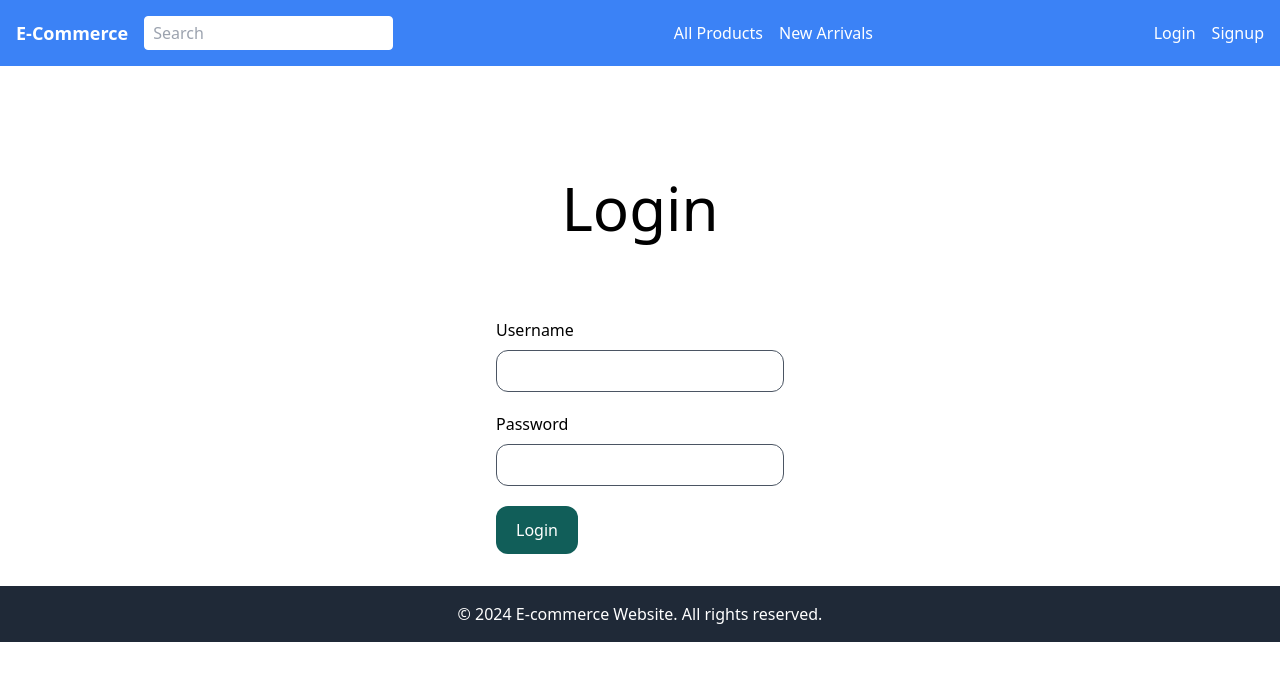
After one commit to amitgiri-13/e-commerce, a Django app: page /login/ in a window 1280 px wide. The commit adds this page. Shown: the top 681 px of the page. Run offline with Django 4.2, Linux system fonts and the light colour scheme; some libraries are stand-ins or nearby versions.

Commit message:
login and logout

```diff
--- a/ecom/ecom/settings.py
+++ b/ecom/ecom/settings.py
@@ -27,6 +27,10 @@ DEBUG = True
 
 ALLOWED_HOSTS = []
 
+#login and logout
+LOGOUT_REDIRECT_URL = '/home/'
+LOGIN_REDIRECT_URL = '/home/'
+LOGIN_URL = '/login/'
 
 # Application definition
 
--- a/ecom/store/templates/store/base.html
+++ b/ecom/store/templates/store/base.html
@@ -13,7 +13,7 @@
     <div class="container mx-auto flex justify-between items-center">
       <div class="flex items-center space-x-4">
         <a href="#" class="text-lg font-bold">E-Commerce</a>
-        <input type="text" placeholder="Search" class="px-2 py-1 border border-white rounded">
+        <input type="text" placeholder="Search" class="px-2 py-1 border border-white text-black rounded">
       </div>
       <div class="flex items-center space-x-4">
         <a href="#" class="hover:underline">All Products</a>
@@ -22,9 +22,12 @@
       <div class="flex items-center space-x-4">
         {%if request.user.is_authenticated%}
         <a href="#" class="hover:underline">Add To Cart</a>
-        <a href="#" class="hover:underline">Logout</a>
+        <form method="POST" action={%url 'logout'%} class="inline">
+            {% csrf_token %}
+            <button type="submit" class="hover:underline">logout</button>
+        </form>
         {%else%}
-        <a href="#" class="hover:underline">Login</a>
+        <a href="/login/" class="hover:underline">Login</a>
         <a href="/signup/" class="hover:underline">Signup</a>
         {%endif%}
 
--- /dev/null
+++ b/ecom/store/templates/store/login.html
@@ -0,0 +1,32 @@
+{% extends 'store/base.html' %}
+
+{%block tilte%}login{%endblock%}
+
+{%block content%}
+<div class='p-10 lg:p-20 text-center'>
+    <h1 class='text-3xl lg:text-6xl text-black'>Login</h1>
+</div>
+<form method="POST" action='.' class="lg:w-1/4 px-4 mx-auto">
+    {%csrf_token%}
+    <div class='mb-5'>
+        <label class='text-black'>Username</label>
+        <input type='text' name='username' class='w-full mt-2 px-4 py-2 rounded-xl border border-gray-600 focus:outline-none focus:border-teal-500'>
+    </div>
+    <div class='mb-5'>
+        <label class='text-black'>Password</label>
+        <input type='password' name='password' class='w-full mt-2 px-4 py-2 rounded-xl border border-gray-600 focus:outline-none focus:border-teal-500'>
+    </div>
+
+    {%if form.errors %}
+      {% for field in form%}
+         {%for error in field.errors %}
+         <div class='mb-5 p-4 rounded-xl bg-red-300 text-black'>
+            <p>{{ error|escape}}</p>
+         </div>
+         {%endfor%}
+      {%endfor%}
+    {%endif%}
+    <button type='submit' class='px-5 py-3 rounded-xl text-white bg-teal-800 hover:bg-teal-700'>Login</button>
+
+</form>
+{%endblock%}
--- a/ecom/store/urls.py
+++ b/ecom/store/urls.py
@@ -1,4 +1,5 @@
 from django.urls import path
+from django.contrib.auth import views as auth_views
 
 from . import views
 
@@ -6,4 +7,6 @@ urlpatterns = (
     path("home/",views.IndexView.as_view(),name="home"),
     path("detail/",views.ProductDetailView.as_view(),name="productdetail"),
     path("signup/",views.signup,name="signup"),
+    path("login/",auth_views.LoginView.as_view(template_name="store/login.html"),name="login"),
+    path("logout/",auth_views.LogoutView.as_view(),name="logout"),
 )
```
Also changed, not shown: ecom/store/templates/store/signup.html (+30 -25 lines), ecom/store/views.py (line endings or trailing spaces).
